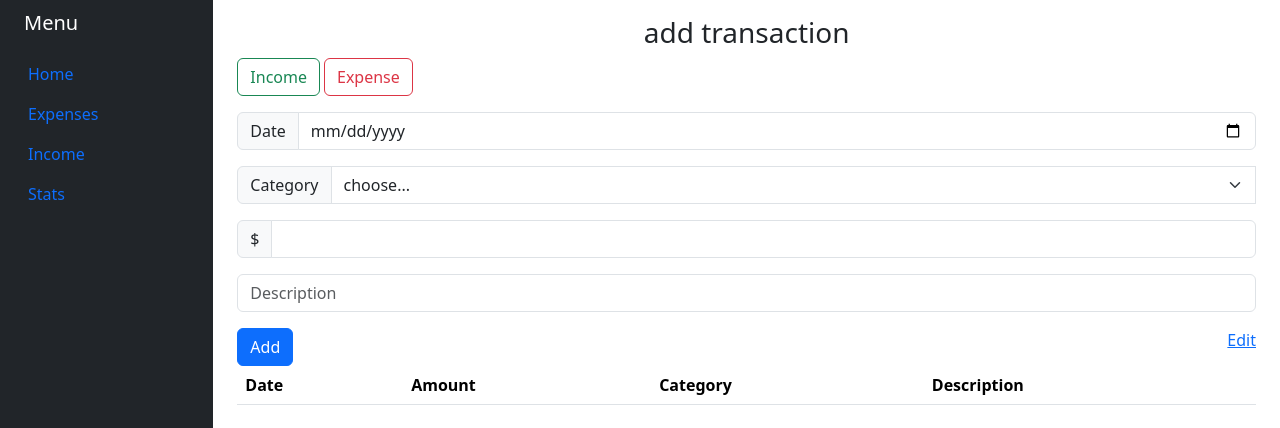
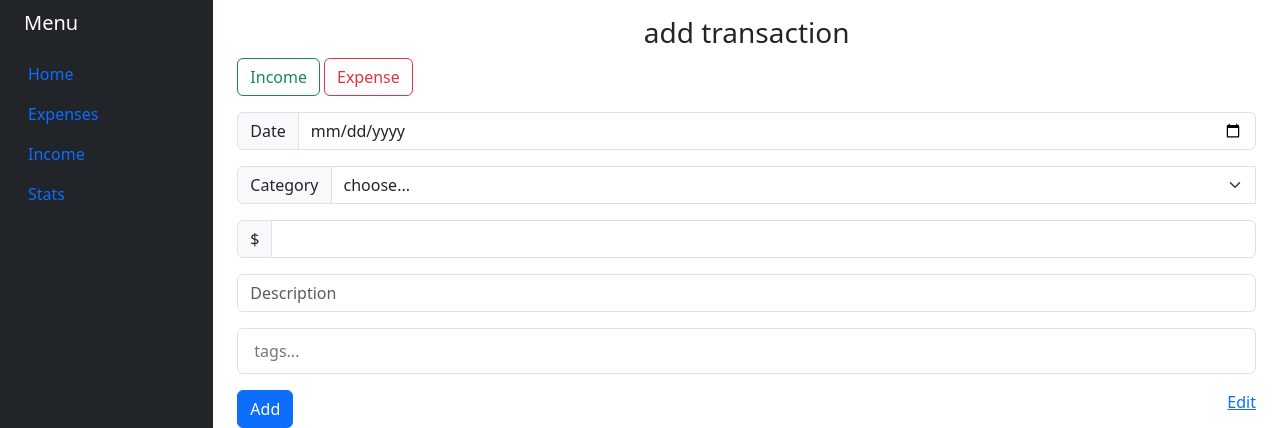
Before and after one commit to 12thexp/expense-tracker, a Flask app: page / in a window 1280 px wide. Shown: the top 428 px of the page. Run offline with Flask 3, Linux system fonts and the light colour scheme; data comes from the database, SQL or seed files in the repository; data that the repository does not hold is empty; some libraries are stand-ins or nearby versions.

Commit message:
progress on tagging system

```diff
--- /dev/null
+++ b/website/static/css/style.css
@@ -0,0 +1,53 @@
+/* tags */
+
+.tags-input {
+    /* border: 1px solid #ddd;
+    border-radius: 6px;
+    display: inline-block; */
+
+    display: block;
+    width: 100%;
+    padding: .375rem .75rem;
+    font-size: 1rem;
+    font-weight: 400;
+    line-height: 1.5;
+    color: #212529;
+    appearance: none;
+    border: 1px solid #dee2e6;
+    border-radius: 0.375rem;
+}
+
+
+.tags-input .tag {
+    padding: 0.5em 0.75em;
+    /* margin: 0.25em 0.1em; */
+    border-radius: 6px;
+    font-size: 90%;
+    background-color: #dee2e6;
+    display: inline-block;
+    transition: all 0.1s linear;
+    cursor: pointer;
+}
+
+.tags-input .tag:hover {
+    background-color: #3af;
+    color: white;
+}
+
+.tags-input .tag .close::after {
+    content: '×';
+    font-weight: bold;
+    display: inline-block;
+    transform: scale(1.4);
+    margin-left: 0.75em;
+}
+
+.tags-input .tag .close:hover::after {
+    color: red;
+}
+
+.tags-input .main-input {
+    border: 0;
+    outline: 0;
+    padding: 0.25em;
+}
--- /dev/null
+++ b/website/static/tags.js
@@ -0,0 +1,85 @@
+[].forEach.call(document.getElementsByClassName('tags-input'), function (el) {
+    let hiddenInput = document.createElement('input'),
+        mainInput = document.createElement('input'),
+        tags = [];
+
+    hiddenInput.setAttribute('type', 'hidden');
+    hiddenInput.setAttribute('name', el.getAttribute('data-name'));
+    mainInput.setAttribute('type', 'text');
+    mainInput.setAttribute('placeholder', 'tags...')
+    mainInput.setAttribute('onfocus', "this.placeholder=''");
+    if (tags.length == 0) {
+        mainInput.setAttribute('onblur', "this.placeholder='tags...'");
+    }
+    mainInput.classList.add('main-input');
+
+    mainInput.addEventListener('input', function () {
+        let enteredTags = mainInput.value.split(',');
+        if (enteredTags.length > 1) {
+            enteredTags.forEach(function (t) {
+                let filteredTag = filterTag(t);
+                if (filteredTag.length > 0)
+                    addTag(filteredTag);
+            });
+            mainInput.value = '';
+        }
+    })
+
+    mainInput.addEventListener('keydown', function (e) {
+        let keyCode = e.which || e.keyCode;
+        if (keyCode === 8 && mainInput.value.length === 0 && tags.length > 0) {
+            removeTag(tags.length - 1);
+        }
+    })
+
+    el.appendChild(mainInput);
+    el.appendChild(hiddenInput);
+
+
+    function addTag(text) {
+        let tag = {
+            text: text,
+            element: document.createElement('span'),
+        };
+
+        tag.element.classList.add('tag');
+        tag.element.textContent = tag.text;
+
+        let closeBtn = document.createElement('span');
+        closeBtn.classList.add('close');
+        closeBtn.addEventListener('click', function () {
+            removeTag(tags.indexOf(tag));
+        });
+        tag.element.appendChild(closeBtn);
+
+        tags.push(tag);
+
+        el.insertBefore(tag.element, mainInput);
+
+        refreshTags();
+    }
+
+
+    function removeTag(index) {
+        let tag = tags[index];
+        tags.splice(index, 1);
+        el.removeChild(tag.element);
+        refreshTags();
+    }
+
+    function refreshTags() {
+        let tagsList = [];
+        tags.forEach(function (t) {
+            tagsList.push(t.text);
+        });
+        hiddenInput.value = tagsList.join(',');
+    }
+
+    function filterTag(tag) {
+        // trim anything that isn't a word character, space or dash, then replace all white spaces with a dash
+        return tag.replace(/[^\w -]/g, '').trim().replace(/\W+/g, '-');
+    }
+
+
+
+});
--- a/website/templates/base.html
+++ b/website/templates/base.html
@@ -5,14 +5,14 @@
   <head>
     <meta charset="utf-8" />
     <meta name="viewport" content="width=device-width, initial-scale=1" />
-    <title>Bootstrap demo</title>
+    <title>AlyExpense</title>
     <link
       href="https://cdn.jsdelivr.net/npm/bootstrap@5.3.3/dist/css/bootstrap.min.css"
       rel="stylesheet"
       integrity="sha384-QWTKZyjpPEjISv5WaRU9OFeRpok6YctnYmDr5pNlyT2bRjXh0JMhjY6hW+ALEwIH"
       crossorigin="anonymous"
     />
-    <link rel="stylesheet" href="website/css/main.css" />
+    <link rel="stylesheet" type="text/css" href="{{ url_for('static', filename='css/style.css')}}">
 
     <title>{% block title %}Home{% endblock %}</title>
   </head>
--- a/website/templates/home.html
+++ b/website/templates/home.html
@@ -1,16 +1,31 @@
-{% extends "base.html" %} {% block title %}home{% endblock %}
+{% extends "base.html" %} {% block title %}home{% endblock %} {% block content
+%}
 
-{% block content %}
-<form method="POST" onsubmit=FormSubmit(this)>
+<form method="POST" onsubmit="FormSubmit(this)">
   <h3 align="center">add transaction</h3>
   <div class="form-group">
     <div class="input-group mb-3">
       <div class="d-inline-flex gap-1"">
-          <input type="button" class="btn btn-outline-success" data-toggle="button" id="income" name="income" value="Income" onclick="return handleClick('in')"/>
-          <input type="button" class="btn btn-outline-danger" data-toggle="button" id="expense" name="expense" value="Expense" onclick="return handleClick('out')"/>
+      <input
+        type="button"
+        class="btn btn-outline-success"
+        data-toggle="button"
+        id="income"
+        name="income"
+        value="Income"
+        onclick="return handleClick('in')"
+      />
+      <input
+        type="button"
+        class="btn btn-outline-danger"
+        data-toggle="button"
+        id="expense"
+        name="expense"
+        value="Expense"
+        onclick="return handleClick('out')"
+      />
 
-      <input type="hidden" name="flag" id="flag" value=""/>
-
+      <input type="hidden" name="flag" id="flag" value="" />
     </div>
   </div>
 
@@ -30,21 +45,38 @@
   <div class="input-group mb-3">
     <label class="input-group-text" for="category">Category</label>
 
-    <input type="hidden" name="category" id="category"/>
-    <select class="form-select" name="category_ddl" id="category_ddl" onchange="DropDownChanged(this);">
+    <input type="hidden" name="category" id="category" />
+    <select
+      class="form-select"
+      name="category_ddl"
+      id="category_ddl"
+      onchange="DropDownChanged(this);"
+    >
       <!-- <option selected></option> -->
       <option value="" disabled selected>choose...</option>
       {% for cat in categories %}
-        <option value='{{cat.category}}'>{{ cat.category }}</option>
+      <option value="{{cat.category}}">{{ cat.category }}</option>
       {% endfor %}
       <li><hr class="dropdown-divider" /></li>
       <option value="">+ Add new category</option>
-    </select> <input type="text" name="category_in" id="category_in" style="display: none;" />
+    </select>
+    <input
+      type="text"
+      name="category_in"
+      id="category_in"
+      style="display: none"
+    />
   </div>
 
   <div class="input-group mb-3">
     <span class="input-group-text">$</span>
-    <input type="float" class="form-control" id="amount" name="amount" aria-label="Amount" />
+    <input
+      type="float"
+      class="form-control"
+      id="amount"
+      name="amount"
+      aria-label="Amount"
+    />
   </div>
 
   <div class="input-group mb-3">
@@ -58,16 +90,22 @@
     />
   </div>
 
+  <p>
   <!-- tagging system -->
-
-
+  <div class="tags-input" data-name="tags-input">
+    <!-- <span class="tag">CSS<span class="close"></span></span>
+      <span class="tag">javascript<span class="close"></span></span> -->
+  </div>
+  <script
+    type="text/javascript"
+    src="{{ url_for('static', filename='tags.js')}}"
+  ></script>
+</p>
   <button type="submit" class="btn btn-primary">Add</button>
 
-
   <!-- <div style="float: inline-end;" -->
-  <a href="/edit" style="float: inline-end;">Edit</a>
+  <a href="/edit" style="float: inline-end">Edit</a>
   <!-- </div> -->
-
 
   <table class="table">
     <thead>
@@ -79,22 +117,14 @@
       </tr>
     </thead>
     <tbody>
-
       {% for row in history %}
       <tr>
-        <td>
-            {{row.date}}
-         </td>
-         <td>
-            {{row.amount}}
-        </td>
-        <td>
-            {{row.category}}
-        </td>
-        <td>
-            {{row.description}}
-        </td>
+        <td>{{row.date}}</td>
+        <td>{{row.amount}}</td>
+        <td>{{row.category}}</td>
+        <td>{{row.description}}</td>
         {% endfor %}
+      </tr>
     </tbody>
   </table>
 </form>
```
Also changed, not shown: website/css/main.css (deleted). Lines whose indentation alone changed are shown as unchanged.
